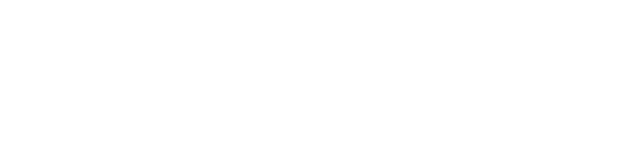
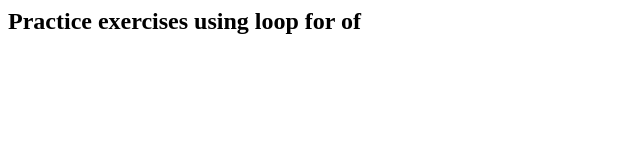
Before and after one commit to Mariacecilia1999/practica-git, a plain HTML site: page index.html in a window 1280 px wide. Shown: the whole page, without its empty margins (0-640 px from the left). Drawn offline with Linux system fonts and the light colour scheme.

Commit message:
adding title h2 of excercise using loop for of

```diff
--- a/index.html
+++ b/index.html
@@ -6,6 +6,7 @@
    <title>Document</title>
 </head>
 <body>
+   <h2>Practice exercises using loop for of</h2>
    <script src="./js/main.js"></script>
 </body>
 </html>
```
